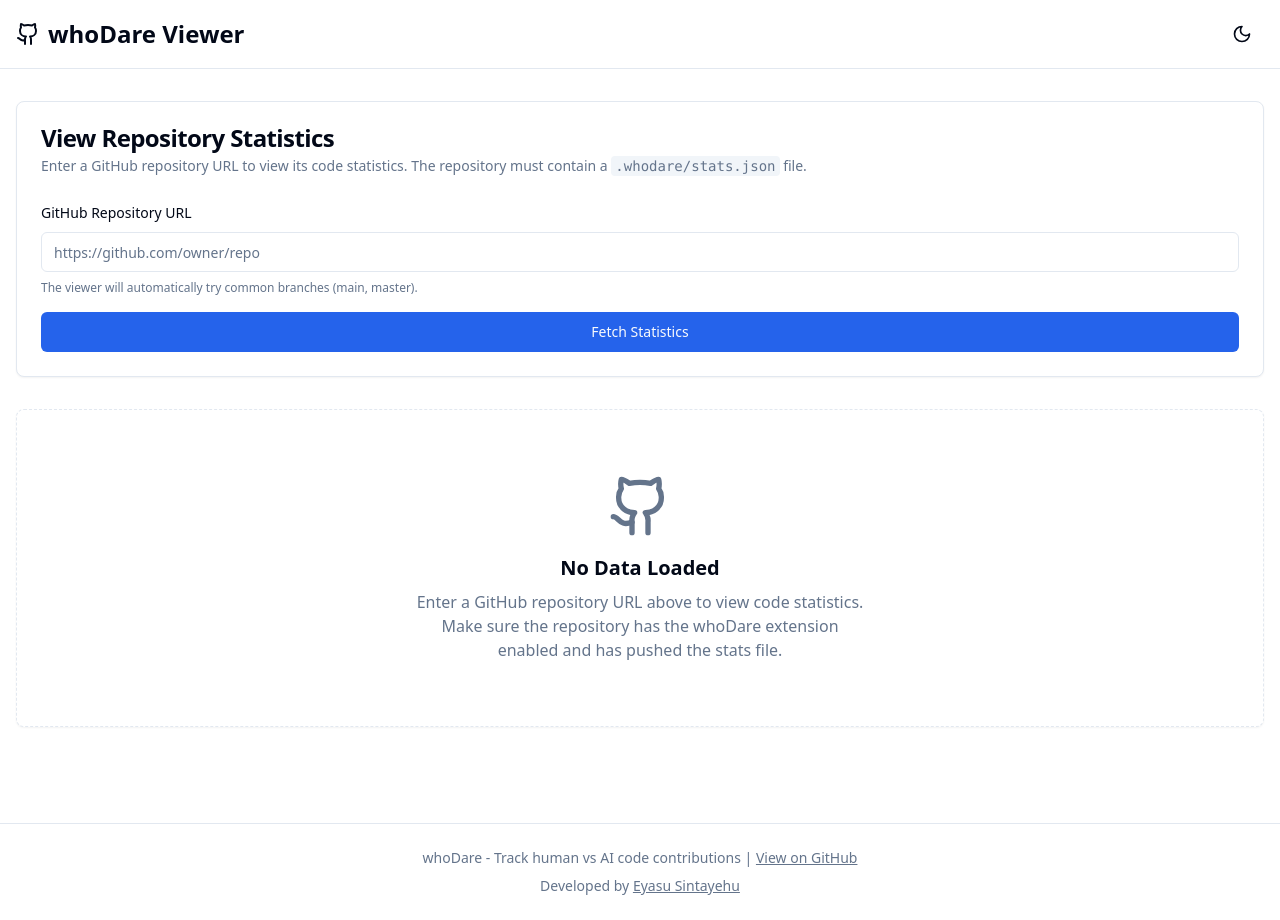
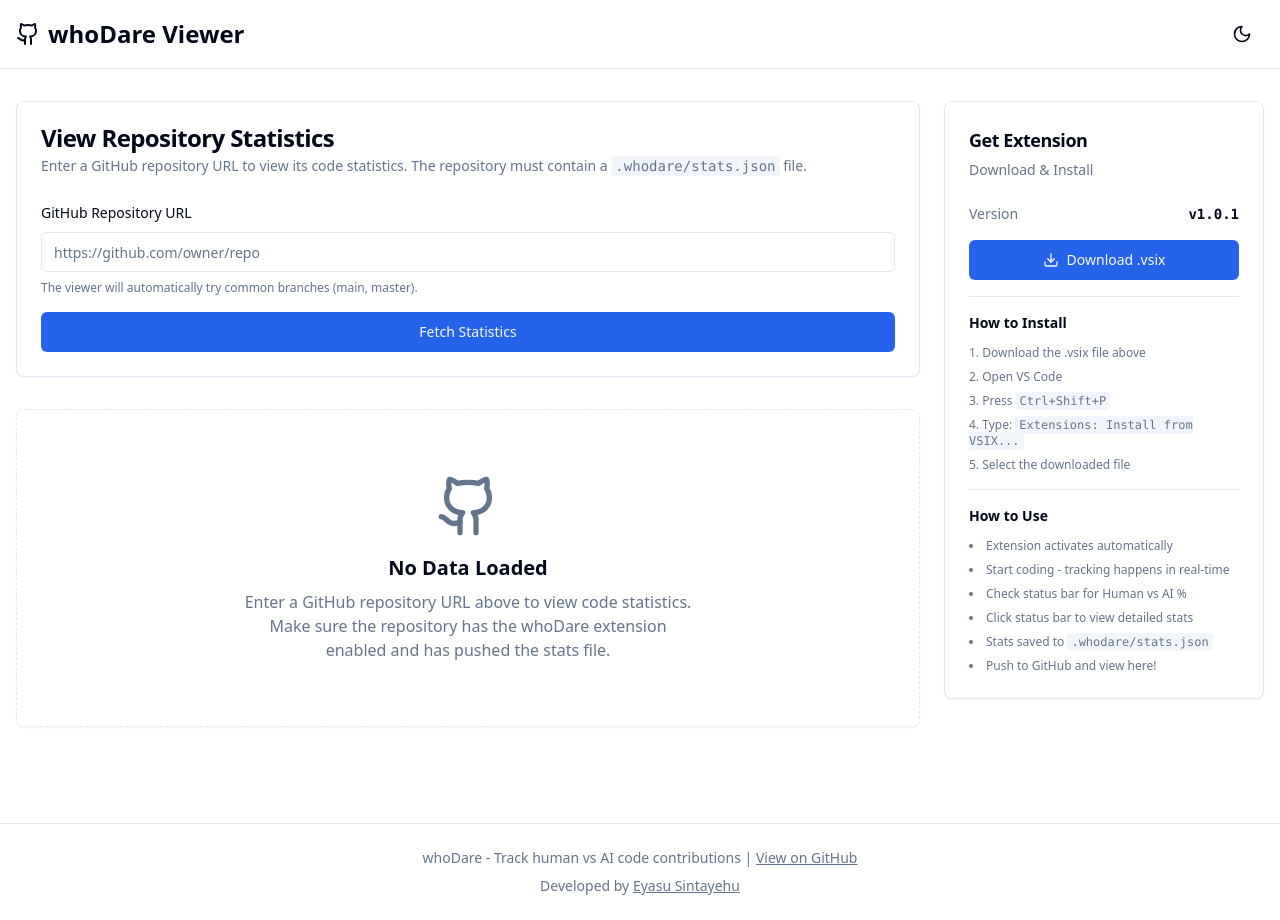
Before and after one commit to TheSecondChance/WhoDare_extension, a React (Vite) app in the folder web-viewer/: page / in a window 1280 px wide. Built offline with nearby package versions, Linux system fonts and the light colour scheme.

Commit message:
Add download section for extension in App component, including installation and usage instructions. Updated layout to include a sidebar for better organization of content.

```diff
--- a/web-viewer/src/App.tsx
+++ b/web-viewer/src/App.tsx
@@ -15,7 +15,7 @@
 import { DailyBreakdown } from "./components/DailyBreakdown";
 import { fetchData } from "./utils/github";
 import { TrackerData } from "./types";
-import { Moon, Sun, Github, Loader2 } from "lucide-react";
+import { Moon, Sun, Github, Loader2, Download } from "lucide-react";
 
 function App() {
   const [theme, setTheme] = useState<"light" | "dark">("light");
@@ -85,7 +85,10 @@
       </header>
 
       {/* Main Content */}
-      <main className="container mx-auto px-4 py-8">
+      <div className="container mx-auto px-4 py-8">
+        <div className="flex gap-6">
+          {/* Main Content Area */}
+          <main className="flex-1 min-w-0">
         {/* Input Section */}
         <Card className="mb-8">
           <CardHeader>
@@ -179,7 +182,54 @@
             </CardContent>
           </Card>
         )}
-      </main>
+          </main>
+
+          {/* Right Sidebar - Download Section */}
+          <aside className="w-80 flex-shrink-0">
+            <Card className="sticky top-8">
+              <CardHeader>
+                <CardTitle className="text-lg">Get Extension</CardTitle>
+                <CardDescription>Download & Install</CardDescription>
+              </CardHeader>
+              <CardContent className="space-y-4">
+                <div className="flex items-center justify-between text-sm">
+                  <span className="text-muted-foreground">Version</span>
+                  <span className="font-mono font-semibold">v1.0.1</span>
+                </div>
+                <Button className="w-full" asChild>
+                  <a href="/whodare-1.0.1.vsix" download className="flex items-center justify-center">
+                    <Download className="mr-2 h-4 w-4" />
+                    Download .vsix
+                  </a>
+                </Button>
+
+                <div className="border-t pt-4 space-y-3">
+                  <h4 className="text-sm font-semibold">How to Install</h4>
+                  <ol className="text-xs text-muted-foreground space-y-2 list-decimal list-inside">
+                    <li>Download the .vsix file above</li>
+                    <li>Open VS Code</li>
+                    <li>Press <kbd className="px-1 py-0.5 bg-muted rounded text-xs">Ctrl+Shift+P</kbd></li>
+                    <li>Type: <code className="px-1 py-0.5 bg-muted rounded">Extensions: Install from VSIX...</code></li>
+                    <li>Select the downloaded file</li>
+                  </ol>
+                </div>
+
+                <div className="border-t pt-4 space-y-3">
+                  <h4 className="text-sm font-semibold">How to Use</h4>
+                  <ul className="text-xs text-muted-foreground space-y-2 list-disc list-inside">
+                    <li>Extension activates automatically</li>
+                    <li>Start coding - tracking happens in real-time</li>
+                    <li>Check status bar for Human vs AI %</li>
+                    <li>Click status bar to view detailed stats</li>
+                    <li>Stats saved to <code className="px-1 py-0.5 bg-muted rounded">.whodare/stats.json</code></li>
+                    <li>Push to GitHub and view here!</li>
+                  </ul>
+                </div>
+              </CardContent>
+            </Card>
+          </aside>
+        </div>
+      </div>
 
       {/* Footer */}
       <footer className="border-t mt-16">
```
